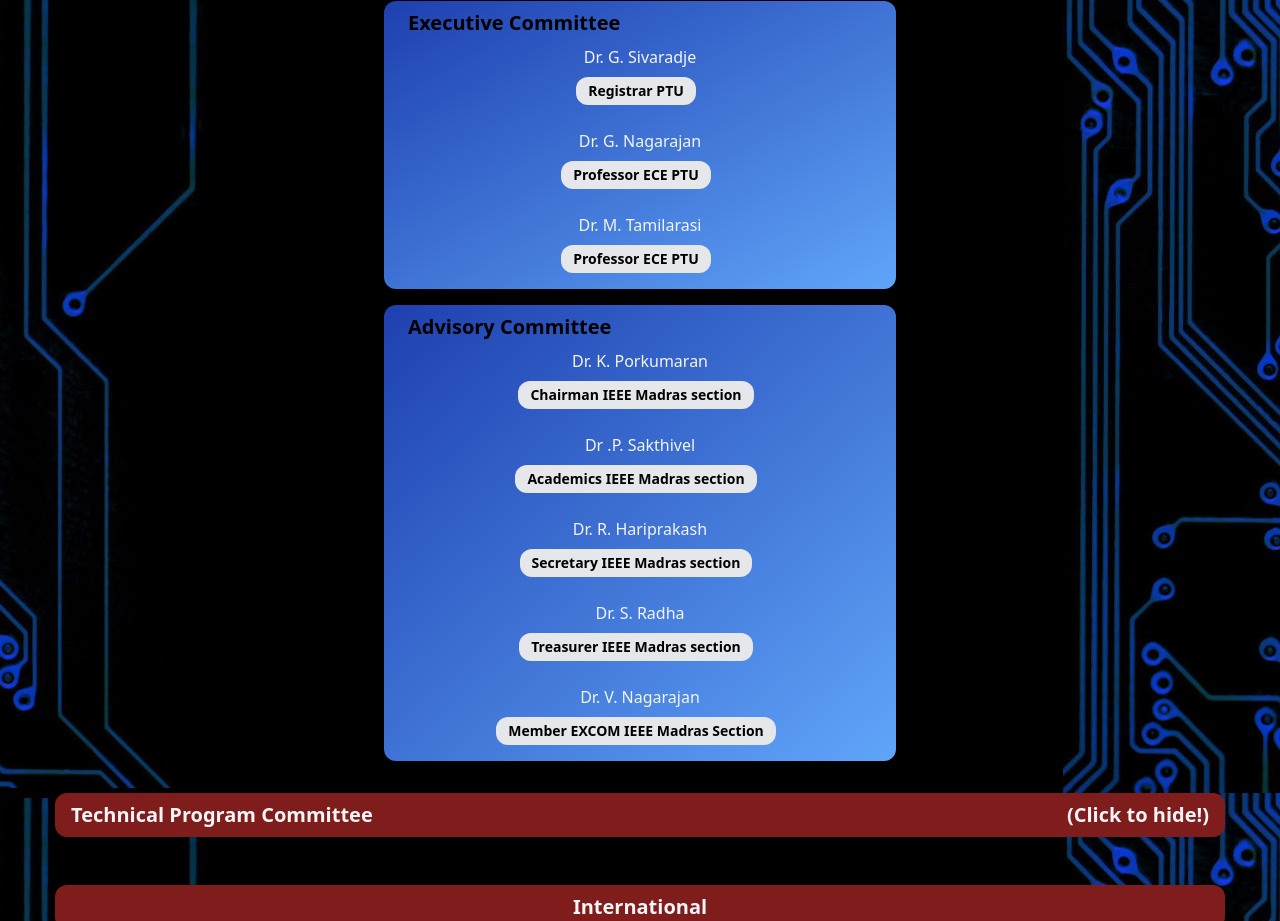
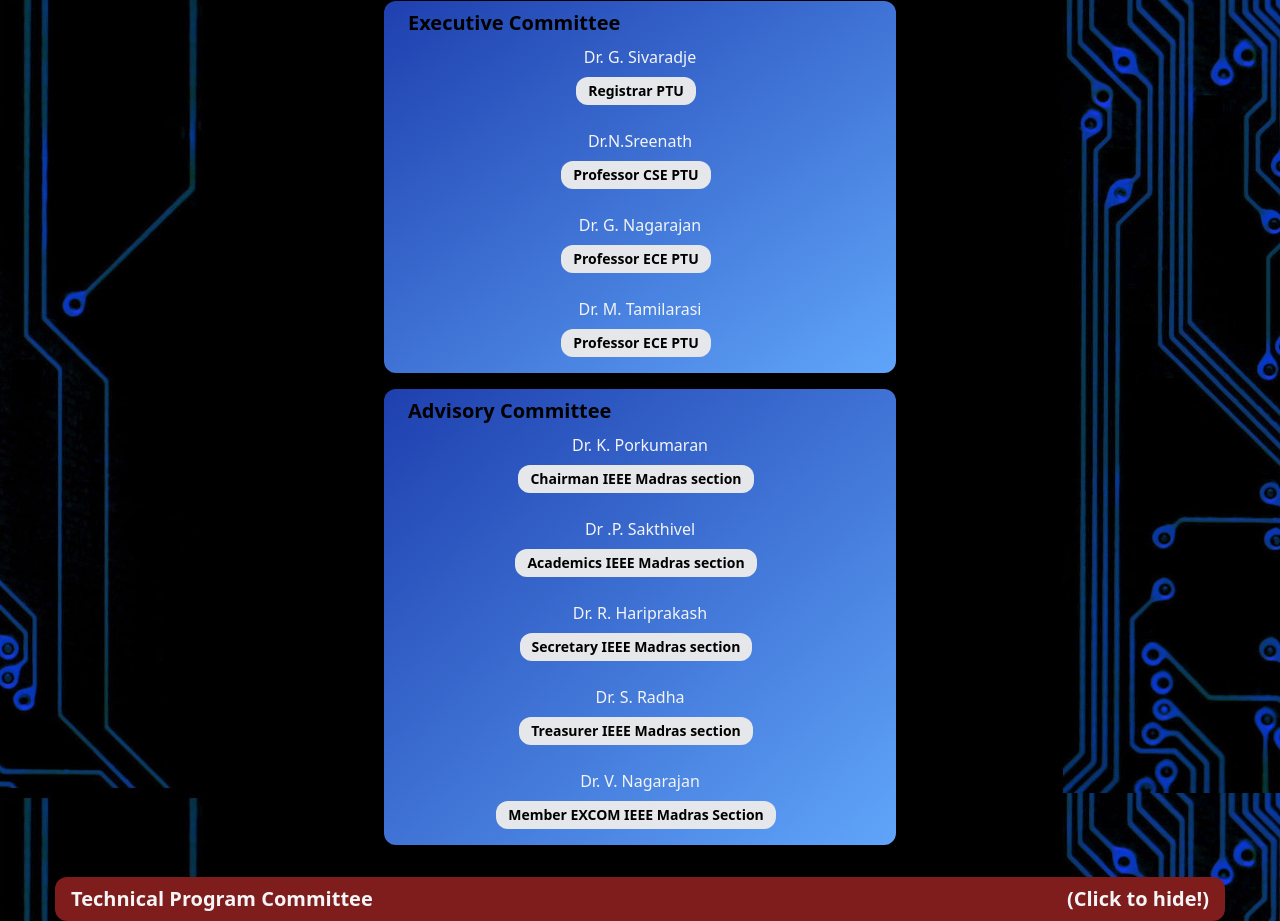
Before and after one commit to mogilogan/IEEE-CIC, a React (Create React App) app: page /committees in a window 1280 px wide. Shown: the part 1340-2261 px from the top of the page. Built offline with nearby package versions, Linux system fonts and the light colour scheme.

Commit message:
added prof sree

```diff
--- a/src/components/Committees.js
+++ b/src/components/Committees.js
@@ -109,6 +109,7 @@
 
               <div className="py-2">
               <div class="max-w-lg  bg-gradient-to-br from-blue-800 to-blue-400 mx-auto rounded-xl overflow-hidden shadow-lg">
+
               <div class="px-6 py-2">
               <div class="font-bold text-xl mb-2">Executive Committee</div>
                  <p class="text-gray-100 text-center text-base">
@@ -118,6 +119,16 @@
               <div class="px-6 text-center   pb-2">
               <span class="inline-block bg-gray-200  rounded-xl px-3 py-1 text-sm font-semibold  mr-2 mb-2">Registrar PTU</span>
               </div>
+
+              <div class="px-6 py-2">
+                 <p class="text-gray-100 text-center text-base">
+                 Dr.N.Sreenath
+                 </p>
+              </div>
+              <div class="px-6 text-center   pb-2">
+              <span class="inline-block bg-gray-200  rounded-xl px-3 py-1 text-sm font-semibold  mr-2 mb-2">Professor CSE PTU</span>
+              </div>
+
               <div class="px-6 py-2">
                  <p class="text-gray-100 text-center text-base">
                  Dr. G. Nagarajan
```
